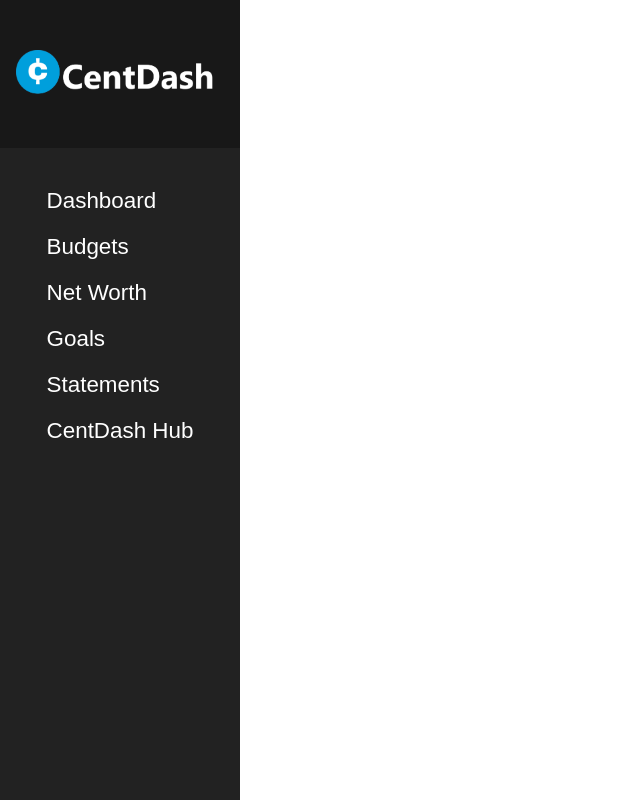
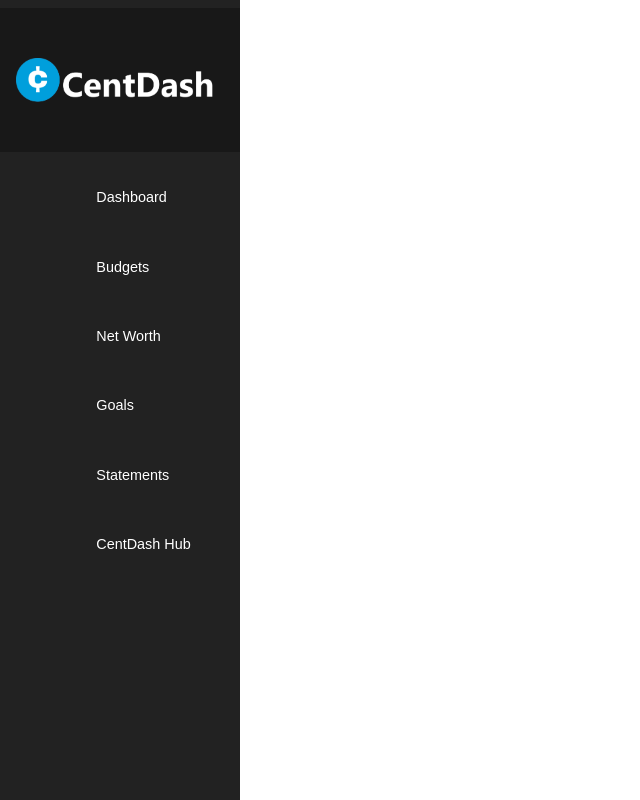
Before and after one commit to Warrenn205/CentDash, a Flask app: page /page in a window 1280 px wide. Shown: the whole page, without its empty margins (0-640 px from the left). Run offline with Flask 3, Linux system fonts and the light colour scheme; some libraries are stand-ins or nearby versions.

Commit message:
Side Navigation Bar Updated

```diff
--- a/static/centdash.css
+++ b/static/centdash.css
@@ -25,22 +25,39 @@
     box-sizing: border-box;
 }
 
+li {
+    list-style: none;
+}
+
 .centdash-links {
-    display: flex;
+    display: block;
     flex-direction: column;
     align-items: flex-start;
-    margin-top: 20px;
+    margin-top: 0px;
 }
 
 .centdash-link {
     color: #fff;
     text-decoration: none;
-    margin-top: 10px;
     font-family: Arial, Helvetica, sans-serif;
-    font-size: 140%;
+    font-size: 127%;
     margin-top: 20px;
 }
 
-.centdash-link:hover {
-    text-decoration: underline;
+a.centdash-link {
+    color: white;
+    display: block;
+    padding: .715rem 2.275rem;
+    font-size: 0.9rem;
+    border-left: 3px solid transparent;
 }
+
+.centdash-link i {
+    font-size: 1.1rem;
+    margin-right: .75rem;
+}
+
+a.centdash-link:hover {
+    background-color: rgba(0, 0, 0, 0.291);
+    border-right: 3px solid rgba(37, 190, 251, 0.813);
+}
--- a/templates/centdashpage.html
+++ b/templates/centdashpage.html
@@ -3,6 +3,9 @@
     <head>
         <meta name="viewport" content="width=device-width, initial-scale=1">
         <title>CentDash</title>
+        <link href="https://cdn.lineicons.com/4.0/lineicons.css" rel="stylesheet" />
+        <link href="https://cdn.jsdelivr.net/npm/bootstrap@5.3.3/dist/css/bootstrap.min.css" rel="stylesheet"
+        integrity="sha384-QWTKZyjpPEjISv5WaRU9OFeRpok6YctnYmDr5pNlyT2bRjXh0JMhjY6hW+ALEwIH" crossorigin="anonymous">
         <link rel="stylesheet" href="{{url_for('static', filename='centdash.css')}}">
     </head>
     <body>
@@ -12,13 +15,48 @@
         <br>
         </div>
         <div class="centdash-links">
-        <a href="#" class="centdash-link">Dashboard</a>
-        <a href="#" class="centdash-link">Budgets</a>
-        <a href="#" class="centdash-link">Net Worth</a>
-        <a href="#" class="centdash-link">Goals</a>
-        <a href="#" class="centdash-link">Statements</a>
-        <a href="#" class="centdash-link">CentDash Hub</a>
+        <ul class="centdashbar">
+            <li class="dashboard">
+                <a href="#" class="centdash-link">
+                    <i class="lni lni-grid-alt"></i>
+                <span>Dashboard</span>
+                </a>
+            </li>
+            <li class="budgets">
+                <a href="#" class="centdash-link">
+                    <i class="lni lni-coin"></i>
+                <span>Budgets</span>
+                </a>
+            </li>
+            <li class="networth">
+                <a href="#" class="centdash-link">
+                    <i class="lni lni-money-protection"></i>
+                <span>Net Worth</span>
+                </a>
+            </li>
+            <li class="goals">
+                <a href="#" class="centdash-link">
+                    <i class="lni lni-target"></i>
+                <span>Goals</span>
+                </a>
+            </li>
+            <li class="statements">
+                <a href="#" class="centdash-link">
+                    <i class="lni lni-files"></i>
+                <span>Statements</span>
+                </a>
+            </li>
+            <li class="centdashhub">
+                <a href="#" class="centdash-link">
+                    <i class="lni lni-money-location"></i>
+                <span>CentDash Hub</span>
+                </a>
+            </li>
+        </ul>
         </div>
+        <script src="https://cdn.jsdelivr.net/npm/bootstrap@5.3.3/dist/js/bootstrap.bundle.min.js"
+        integrity="sha384-YvpcrYf0tY3lHB60NNkmXc5s9fDVZLESaAA55NDzOxhy9GkcIdslK1eN7N6jIeHz"
+        crossorigin="anonymous"></script>
         <script type="text/javascript" src="{{url_for('static', filename='script.js')}}"></script>
     </body>
 </html>
```
Also changed, not shown: static/layout.css (line endings or trailing spaces).
